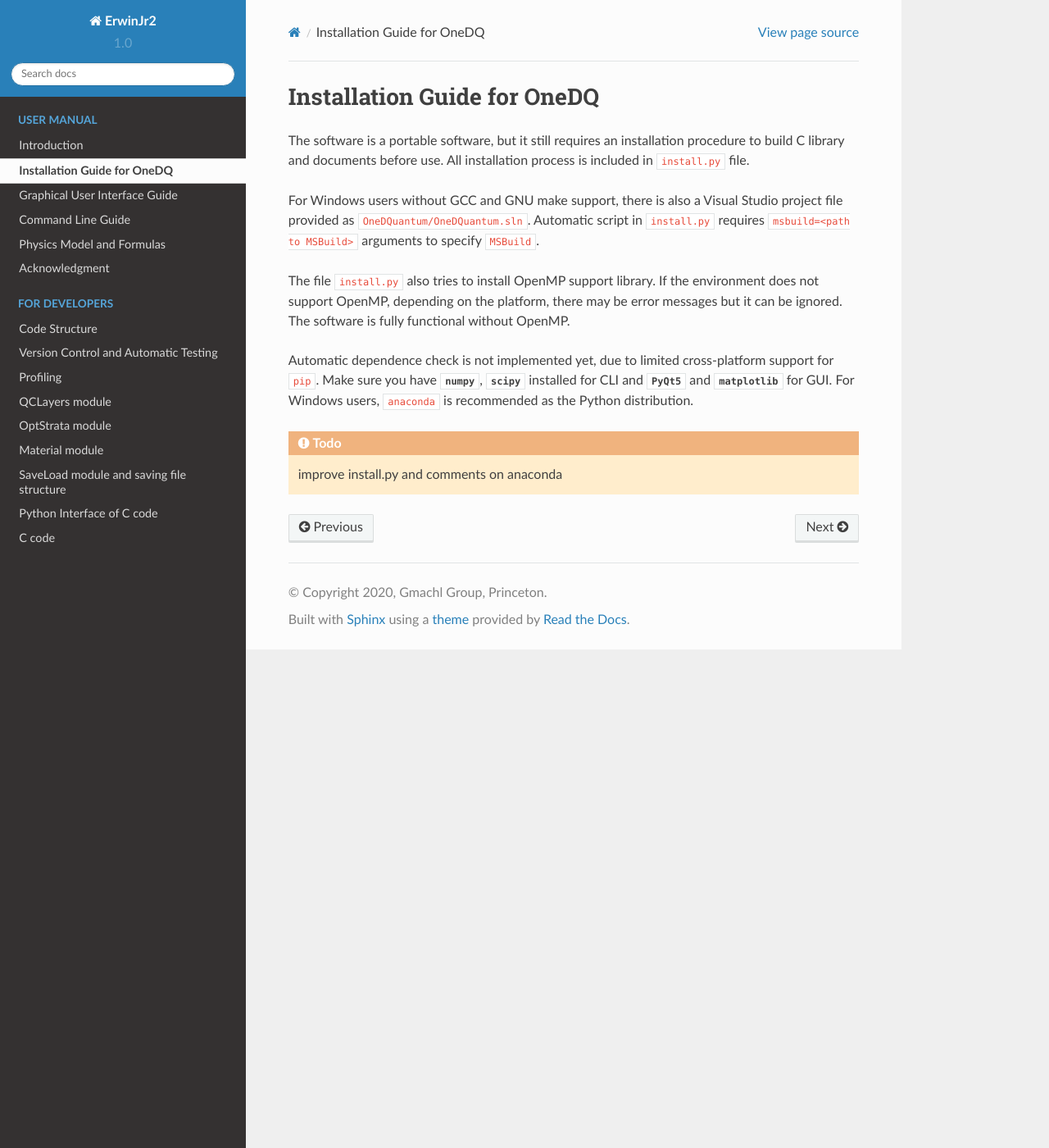
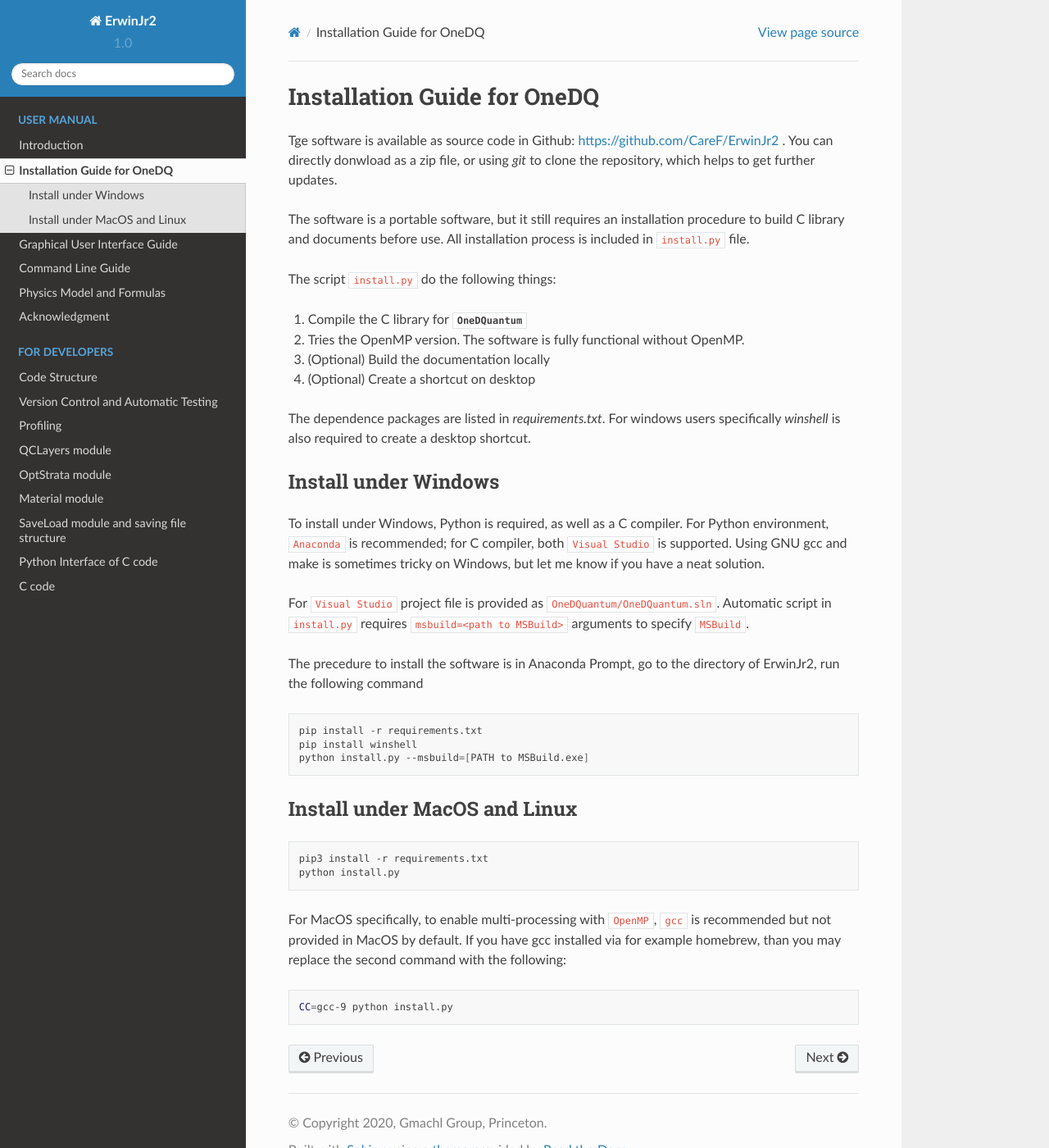
Before and after one commit to ErwinJr2/ErwinJr2, a Sphinx documentation site: the page built from docs/manual/install.rst, in a window 1280 px wide and 1400 px high. Shown: the whole window at 82% size. Built offline with Sphinx 7.4.7 and the Read the Docs theme 2.0.0, drawn with Linux system fonts in a browser that asks for light colours.

Commit message:
add docs about install

```diff
--- a/docs/manual/install.rst
+++ b/docs/manual/install.rst
@@ -1,31 +1,71 @@
 Installation Guide for OneDQ
 =============================
+
+Tge software is available as source code in Github:
+https://github.com/CareF/ErwinJr2 .
+You can directly donwload as a zip file, or using `git` to clone the
+repository, which helps to get further updates.
 
 The software is a portable software, but it still requires an
 installation procedure to build C library and documents before
 use. All installation process is included in ``install.py`` file.
 
-For Windows users without GCC and GNU make support, there is also
-a Visual Studio project file provided as ``OneDQuantum/OneDQuantum.sln``.
+The script ``install.py`` do the following things:
+
+1. Compile the C library for :mod:`OneDQuantum`
+2. Tries the OpenMP version. The software is fully functional without OpenMP.
+3. (Optional) Build the documentation locally
+4. (Optional) Create a shortcut on desktop
+
+The dependence packages are listed in `requirements.txt`. For windows users
+specifically `winshell` is also required to create a desktop shortcut.
+
+Install under Windows
+-----------------------
+
+To install under Windows, Python is required, as well as a C compiler.
+For Python environment, |anaconda|_ is recommended; for C compiler, both
+|vs|_ is supported. Using GNU gcc and make is sometimes tricky on Windows,
+but let me know if you have a neat solution.
+
+For |vs|_ project file is provided as ``OneDQuantum/OneDQuantum.sln``.
 Automatic script in ``install.py`` requires ``msbuild=<path to MSBuild>``
 arguments to specify |MSBuild|_.
+
+The precedure to install the software is in Anaconda Prompt, go to the
+directory of ErwinJr2, run the following command
+
+.. code-block:: bash
+
+   pip install -r requirements.txt
+   pip install winshell
+   python install.py --msbuild=[PATH to MSBuild.exe]
+
+Install under MacOS and Linux
+-------------------------------
+
+.. code-block:: bash
+
+   pip3 install -r requirements.txt
+   python install.py
+
+For MacOS specifically, to enable multi-processing with ``OpenMP``, ``gcc`` is
+recommended but not provided in MacOS by default. If you have gcc installed via
+for example homebrew, than you may replace the second command with the
+following:
+
+.. code-block:: bash
+
+   CC=gcc-9 python install.py
 
 .. |MSBuild| replace:: ``MSBuild``
 .. _MSBuild: https://docs.microsoft.com/en-us/visualstudio/msbuild/msbuild
 
-
-The file ``install.py`` also tries to install OpenMP support library. If the
-environment does not support OpenMP, depending on the platform, there may be
-error messages but it can be ignored. The software is fully functional
-without OpenMP.
-
-Automatic dependence check is not implemented yet, due to limited cross-platform
-support for ``pip``. Make sure you have :py:mod:`numpy`, :py:mod:`scipy`
-installed for CLI and :py:mod:`PyQt5` and :py:mod:`matplotlib` for GUI.
-For Windows users, |anaconda|_ is recommended as the Python distribution.
-
-.. |anaconda| replace:: ``anaconda``
+.. |anaconda| replace:: ``Anaconda``
 .. _anaconda: https://www.anaconda.com/
 
-.. todo::
-   improve install.py and comments on anaconda
+.. |vs| replace:: ``Visual Studio``
+.. _vs: https://visualstudio.microsoft.com/
+
+.. |MinGW| replace:: ``MinGW``
+.. _MinGW: https://www.mingw.org/
```
